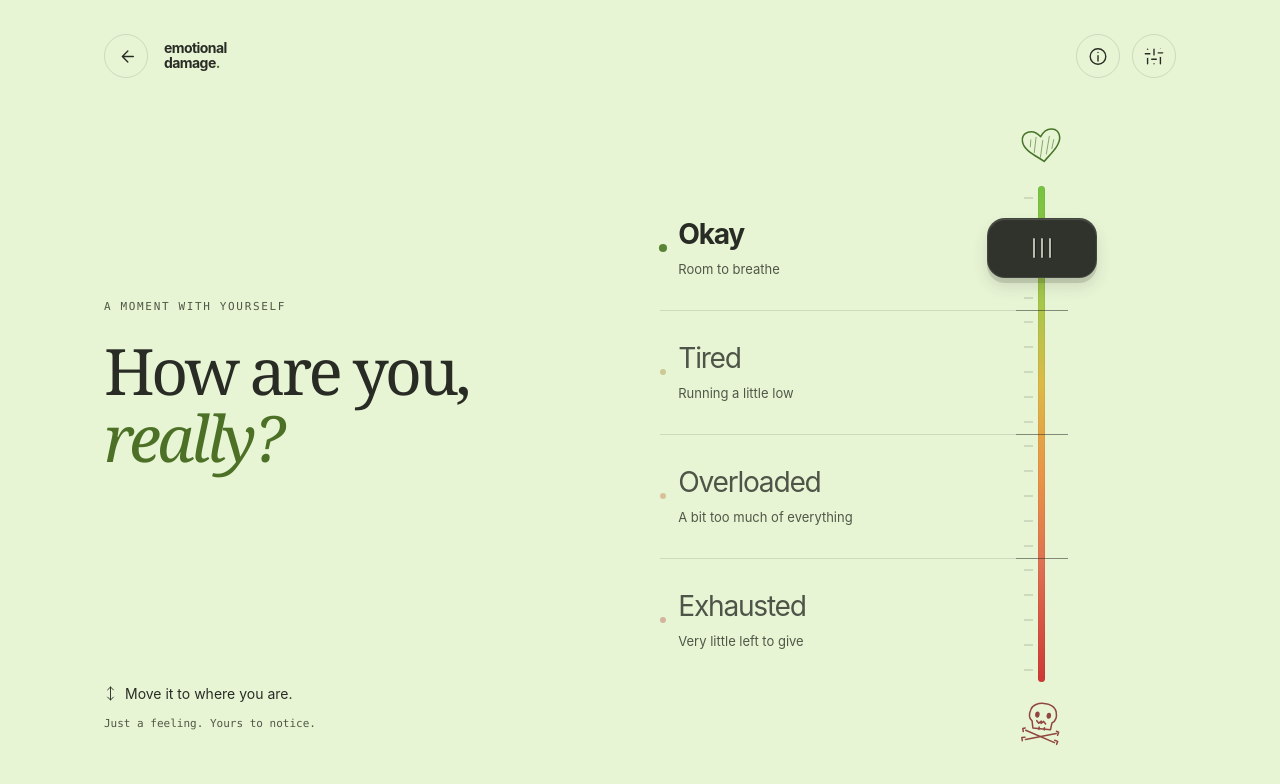
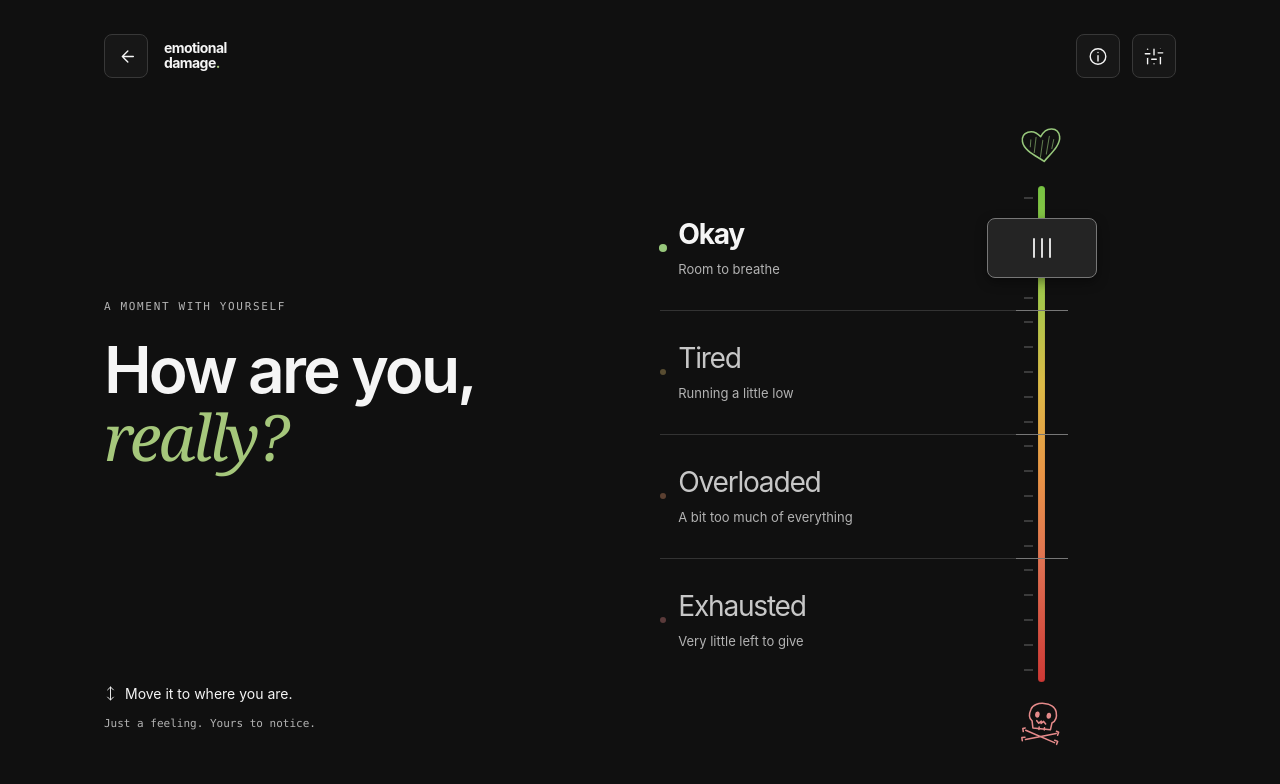
Before and after one commit to ValeriiZhyla/emotional-damage, a website: page public/index.html in a window 1280 px wide. Drawn offline with Linux system fonts and the light colour scheme.

Commit message:
Match the personal website dark minimal theme

```diff
--- /dev/null
+++ b/docs/0003-dark-minimal-theme.md
@@ -0,0 +1,36 @@
+# 0003: Dark minimal theme
+
+- Status: Accepted
+- Date: 2026-11-13
+
+## Context
+
+The user wants Emotional Damage to match the dark, minimal personal website,
+likes the colored italic question emphasis, and dislikes the changing page
+background. They requested the style change now and ideas for any later
+background treatment.
+
+## Decision
+
+Use the homepage's #101010 canvas, off-white primary text, neutral supporting
+text, thin gray borders, restrained corner radii and system sans-serif headings.
+Retain the italic serif emphasis and its green-to-red progression, using lighter
+accent colors for legibility on dark surfaces. Keep the gauge's color scale and
+heart/skull illustrations.
+
+Keep the page background and browser theme color constant at every position.
+Apply dark styling to both dialogs, controls, manifest and home-screen icons,
+regardless of the operating system's light/dark preference. Preserve responsive
+geometry, mobile illustration clearance, input behavior and localStorage schema.
+Advance the offline shell cache to v4.
+
+## Consequences
+
+The app shares the website's visual foundation while retaining its expressive
+question and scale. Selecting a stress level changes existing accents and the
+selected label, without recoloring the page or browser chrome. Saved positions
+and preferences survive the release.
+
+Possible follow-ups are still proposed: color the handle's thin border, add a
+small halo behind it, or use a very faint edge tint. These additional effects are
+not implemented; the user will choose whether to add one.
--- a/public/app.js
+++ b/public/app.js
@@ -118,20 +118,20 @@ for (let index = 0; index < 20; index++) {
 }
 
 const palette = [
-  { at: 0, paper: [225, 245, 207], accent: [66, 113, 34] },
-  { at: 4, paper: [239, 244, 219], accent: [85, 112, 42] },
-  { at: 9, paper: [249, 238, 202], accent: [126, 95, 29] },
-  { at: 14, paper: [249, 222, 198], accent: [154, 73, 35] },
-  { at: 19, paper: [247, 194, 185], accent: [159, 43, 43] },
+  { at: 0, accent: [151, 199, 123] },
+  { at: 4, accent: [178, 199, 122] },
+  { at: 9, accent: [224, 188, 112] },
+  { at: 14, accent: [231, 156, 112] },
+  { at: 19, accent: [229, 138, 138] },
 ];
 
-function moodColor(value, key) {
+function stressAccent(value) {
   const upper = palette.findIndex(stop => stop.at >= value);
-  if (upper <= 0) return `rgb(${palette[0][key].join(', ')})`;
+  if (upper <= 0) return `rgb(${palette[0].accent.join(', ')})`;
   const low = palette[upper - 1];
   const high = palette[upper];
   const fraction = (value - low.at) / (high.at - low.at);
-  return `rgb(${low[key].map((channel, index) => Math.round(channel + (high[key][index] - channel) * fraction)).join(', ')})`;
+  return `rgb(${low.accent.map((channel, index) => Math.round(channel + (high.accent[index] - channel) * fraction)).join(', ')})`;
 }
 
 function renderSaveNote() {
@@ -144,9 +144,7 @@ function renderValue() {
   input.value = state.value;
   input.setAttribute('aria-valuetext', text.position(text[`zone${zone}`], state.value % 5 + 1));
   if (!drag) root.style.setProperty('--position', `${(state.value + .5) * 5}%`);
-  root.style.setProperty('--paper', moodColor(state.value, 'paper'));
-  root.style.setProperty('--accent', moodColor(state.value, 'accent'));
-  document.querySelector('meta[name="theme-color"]').content = moodColor(state.value, 'paper');
+  root.style.setProperty('--accent', stressAccent(state.value));
   for (const [index, button] of zoneButtons.entries()) {
     button.classList.toggle('selected', index === zone);
     button.setAttribute('aria-pressed', String(index === zone));
--- a/public/style.css
+++ b/public/style.css
@@ -1,21 +1,21 @@
 :root {
-  color-scheme: light;
+  color-scheme: dark;
   font-family: -apple-system, BlinkMacSystemFont, "Segoe UI", sans-serif;
-  color: #292c25;
+  color: var(--ink);
   background: var(--paper);
-  --paper: #edf4d9;
-  --ink: #292c25;
-  --muted: #505746;
-  --accent: #53782d;
+  --paper: #101010;
+  --ink: #f5f5f5;
+  --muted: #b3b3b3;
+  --accent: #97c77b;
   --position: 12.5%;
-  --zone-0: #5a8435;
-  --zone-1: #9b791c;
-  --zone-2: #ba612b;
-  --zone-3: #ad3f38;
+  --zone-0: #97c77b;
+  --zone-1: #e0bc70;
+  --zone-2: #e79c70;
+  --zone-3: #e58a8a;
   -webkit-tap-highlight-color: transparent;
 }
 * { box-sizing: border-box; }
-body { margin: 0; background: var(--paper); transition: background-color .32s ease; }
+body { margin: 0; background: var(--paper); }
 button, input, a { touch-action: manipulation; }
 button, input { font: inherit; }
 button, a { color: inherit; }
@@ -26,8 +26,8 @@ button, a { -webkit-tap-highlight-color: transparent; }
 [hidden] { display: none !important; }
 .app { width: min(100%, 520px); height: 100svh; min-height: 100svh; margin-inline: auto; padding: max(18px, env(safe-area-inset-top)) 28px max(18px, env(safe-area-inset-bottom)); display: flex; flex-direction: column; }
 .toolbar { height: 48px; flex-shrink: 0; display: flex; align-items: center; gap: 12px; }
-.icon-button { width: 44px; height: 44px; flex-shrink: 0; display: inline-flex; align-items: center; justify-content: center; padding: 10px; border: 1px solid #292c2524; border-radius: 50%; background: transparent; text-decoration: none; transition: background .15s, transform .15s; }
-.icon-button:hover { background: #ffffff55; }
+.icon-button { width: 44px; height: 44px; flex-shrink: 0; display: inline-flex; align-items: center; justify-content: center; padding: 10px; border: 1px solid #383838; border-radius: 8px; background: #171717; text-decoration: none; transition: background .15s, border-color .15s, transform .15s; }
+.icon-button:hover { background: #202020; border-color: #969696; }
 .icon-button:active { transform: scale(.94); }
 .icon-button svg { width: 23px; height: 23px; fill: none; stroke: currentColor; stroke-width: 1.5; stroke-linecap: round; stroke-linejoin: round; }
 .slider-cut { stroke: var(--paper); stroke-width: 5; }
@@ -37,14 +37,14 @@ button, a { -webkit-tap-highlight-color: transparent; }
 main { flex: 1; min-height: 0; display: flex; flex-direction: column; }
 .introduction { flex-shrink: 0; padding-top: clamp(18px, 2.5svh, 28px); }
 .eyebrow { margin: 0; color: var(--muted); font: 9px/1.5 ui-monospace, "SFMono-Regular", Consolas, monospace; letter-spacing: .15em; }
-h1 { font: 400 clamp(34px, 9vw, 42px)/1.04 Georgia, "Times New Roman", serif; letter-spacing: -.055em; margin: 10px 0 0; }
-h1 em { color: var(--accent); font-weight: 400; }
+h1 { font-size: clamp(34px, 9vw, 42px); font-weight: 600; line-height: 1.04; letter-spacing: -.045em; margin: 10px 0 0; }
+h1 em { font-family: Georgia, "Times New Roman", serif; color: var(--accent); font-weight: 400; }
 .instrument { position: relative; flex: 1; min-height: 0; display: flex; flex-direction: column; justify-content: center; margin-top: 12px; }
 .end-symbol { width: 50px; height: 40px; flex-shrink: 0; margin-left: calc(74% - 25px); display: grid; place-items: center; }
 .end-symbol svg { width: 43px; height: 39px; fill: none; stroke: currentColor; stroke-width: 2; stroke-linecap: round; stroke-linejoin: round; }
-.heart { color: #47752a; transform: rotate(-8deg); }
+.heart { color: #97c77b; transform: rotate(-8deg); }
 .heart .sketch { opacity: .6; stroke-width: 1.3; }
-.skull { color: #914740; transform: rotate(6deg); }
+.skull { color: #e58a8a; transform: rotate(6deg); }
 .skull svg { height: 42px; }
 .skull ellipse { fill: currentColor; stroke: none; }
 .gauge { position: relative; flex: 1; min-height: 0; max-height: 58svh; margin-block: 10px; }
@@ -65,15 +65,15 @@ h1 em { color: var(--accent); font-weight: 400; }
 .ruler { position: absolute; inset: 0; pointer-events: none; }
 .rail { position: absolute; top: 0; bottom: 0; left: calc(74% - 3.5px); width: 7px; border-radius: 8px; background: linear-gradient(#77c342 0%, #a5c74b 23%, #dcba47 40%, #e99546 58%, #df7152 76%, #ce3935 100%); box-shadow: inset 0 0 0 1px #0000000d; }
 .ticks { position: absolute; inset: 0; }
-.tick { position: absolute; left: calc(74% - 18px); width: 9px; height: 1px; background: #292c2545; transform: translateY(-.5px); }
-.divider { position: absolute; left: 0; right: calc(26% - 26px); height: 1px; background: #292c2522; }
-.divider::after { content: ""; position: absolute; right: 0; width: 52px; height: 1px; background: #292c2575; }
+.tick { position: absolute; left: calc(74% - 18px); width: 9px; height: 1px; background: #666; transform: translateY(-.5px); }
+.divider { position: absolute; left: 0; right: calc(26% - 26px); height: 1px; background: #333; }
+.divider::after { content: ""; position: absolute; right: 0; width: 52px; height: 1px; background: #777; }
 .divider-one { top: 25%; }
 .divider-two { top: 50%; }
 .divider-three { top: 75%; }
-.handle { position: absolute; z-index: 1; left: 74%; top: var(--position); width: 100px; height: 54px; display: flex; justify-content: center; align-items: center; gap: 6px; border: 1px solid #ffffff17; border-radius: 16px; transform: translate3d(-50%, -50%, 0); background: #30332c; box-shadow: 0 5px 0 #171b1522, 0 9px 15px #30332c24, inset 0 1px 1px #ffffff28; transition: top .12s cubic-bezier(.22, 1, .36, 1), box-shadow .15s; }
-.handle span { display: block; width: 2px; height: 16px; border-radius: 2px; background: #b9bdae; box-shadow: 1px 0 1px #00000055; }
-.gauge.dragging .handle { transition: box-shadow .15s; box-shadow: 0 3px 0 #171b1522, 0 7px 12px #30332c24, inset 0 1px 1px #ffffff28; }
+.handle { position: absolute; z-index: 1; left: 74%; top: var(--position); width: 100px; height: 54px; display: flex; justify-content: center; align-items: center; gap: 6px; border: 1px solid #777; border-radius: 8px; transform: translate3d(-50%, -50%, 0); background: #242424; box-shadow: 0 4px 12px #0006; transition: top .12s cubic-bezier(.22, 1, .36, 1), box-shadow .15s; }
+.handle span { display: block; width: 2px; height: 16px; border-radius: 2px; background: #ddd; }
+.gauge.dragging .handle { transition: box-shadow .15s; box-shadow: 0 2px 6px #0006; }
 .gauge-input { position: absolute; left: calc(74% - 60px); top: -28px; width: 120px; height: calc(100% + 56px); margin: 0; opacity: 0; cursor: grab; writing-mode: vertical-lr; direction: ltr; touch-action: none; }
 .gauge-input:active { cursor: grabbing; }
 .gauge:has(.gauge-input:focus-visible) .handle { outline: 2px solid var(--ink); outline-offset: 5px; }
@@ -82,22 +82,22 @@ h1 em { color: var(--accent); font-weight: 400; }
 .drag-hint svg { width: 13px; height: 17px; fill: none; stroke: currentColor; stroke-width: 1.3; stroke-linecap: round; stroke-linejoin: round; }
 .quiet-note { margin: 10px 0 0; font: 10px/1.5 ui-monospace, "SFMono-Regular", Consolas, monospace; color: var(--muted); }
 .sr-only { position: absolute; width: 1px; height: 1px; padding: 0; margin: -1px; overflow: hidden; clip: rect(0, 0, 0, 0); white-space: nowrap; border: 0; }
-.sheet { width: min(100% - 24px, 456px); max-height: calc(100svh - 48px); margin: auto auto max(12px, env(safe-area-inset-bottom)); padding: 20px 26px 28px; border: 1px solid #292c2524; border-radius: 26px; color: var(--ink); background: #fbfaf5; overscroll-behavior: contain; box-shadow: 0 16px 70px #1d281f26; }
-.sheet::backdrop { background: #222b2045; backdrop-filter: blur(5px); -webkit-backdrop-filter: blur(5px); }
+.sheet { width: min(100% - 24px, 456px); max-height: calc(100svh - 48px); margin: auto auto max(12px, env(safe-area-inset-bottom)); padding: 20px 26px 28px; border: 1px solid #393939; border-radius: 12px; color: var(--ink); background: #111; overscroll-behavior: contain; box-shadow: 0 16px 70px #0006; }
+.sheet::backdrop { background: #000a; }
 .sheet[open] { animation: enter .22s ease-out; }
 .sheet-header { display: flex; align-items: center; justify-content: space-between; gap: 10px; }
 .sheet-header .icon-button { width: 38px; height: 38px; padding: 8px; }
-.sheet h2 { font: 400 31px/1.12 Georgia, "Times New Roman", serif; letter-spacing: -.045em; margin: 13px 0 16px; }
-.sheet-intro { font-size: 14px; line-height: 1.6; margin: 0 0 24px; color: #50554b; }
+.sheet h2 { font-size: 31px; font-weight: 600; line-height: 1.12; letter-spacing: -.045em; margin: 13px 0 16px; }
+.sheet-intro { font-size: 14px; line-height: 1.6; margin: 0 0 24px; color: var(--muted); }
 .level-guide { display: grid; gap: 20px; }
 .level-guide h3 { display: flex; align-items: center; gap: 9px; font-size: 15px; margin: 0 0 6px; font-weight: 650; }
-.level-guide p { font-size: 13px; line-height: 1.6; margin: 0; color: #5b6055; }
+.level-guide p { font-size: 13px; line-height: 1.6; margin: 0; color: var(--muted); }
 .dot-0 { color: var(--zone-0); }.dot-1 { color: var(--zone-1); }.dot-2 { color: var(--zone-2); }.dot-3 { color: var(--zone-3); }
-.sheet-footnote { border-top: 1px solid #292c251a; padding-top: 18px; margin: 24px 0 0; font-size: 11px; line-height: 1.6; color: #65695e; }
+.sheet-footnote { border-top: 1px solid #333; padding-top: 18px; margin: 24px 0 0; font-size: 11px; line-height: 1.6; color: #999; }
 .language-options { border: 0; padding: 0; margin: 28px 0 0; }
 .language-options legend { font-size: 12px; font-weight: 600; margin-bottom: 10px; }
-.language-options label { display: flex; align-items: center; gap: 12px; position: relative; min-height: 54px; padding: 0 15px; margin-bottom: 7px; border: 1px solid #292c2522; border-radius: 12px; cursor: pointer; font-size: 14px; }
-.language-options label:has(:checked) { background: #edf0e3; border-color: #7b8862; }
+.language-options label { display: flex; align-items: center; gap: 12px; position: relative; min-height: 54px; padding: 0 15px; margin-bottom: 7px; border: 1px solid #383838; border-radius: 8px; background: #171717; cursor: pointer; font-size: 14px; }
+.language-options label:has(:checked) { background: #202020; border-color: #969696; }
 .language-options input { position: absolute; opacity: 0; }
 .language-options label:has(:focus-visible) { outline: 2px solid var(--ink); outline-offset: 3px; }
 .language-check { margin-left: auto; visibility: hidden; }
@@ -105,14 +105,14 @@ h1 em { color: var(--accent); font-weight: 400; }
 .haptics-option { display: flex; align-items: center; gap: 16px; justify-content: space-between; margin: 24px 0; cursor: pointer; }
 .preference-label, .preference-caption { display: block; }
 .preference-label { font-size: 13px; font-weight: 600; }
-.preference-caption { font-size: 11px; color: #5b6055; margin-top: 5px; line-height: 1.5; }
-#haptics { -webkit-appearance: none; appearance: none; flex-shrink: 0; margin: 0; width: 46px; height: 28px; border: 1px solid #65695e; border-radius: 20px; background: #d8d9d1; position: relative; cursor: pointer; }
+.preference-caption { font-size: 11px; color: var(--muted); margin-top: 5px; line-height: 1.5; }
+#haptics { -webkit-appearance: none; appearance: none; flex-shrink: 0; margin: 0; width: 46px; height: 28px; border: 1px solid #777; border-radius: 20px; background: #242424; position: relative; cursor: pointer; }
 #haptics::after { content: ""; position: absolute; top: 3px; left: 3px; width: 20px; height: 20px; border-radius: 50%; background: #fff; box-shadow: 0 1px 3px #0003; transition: transform .15s; }
-#haptics:checked { background: #5e7742; border-color: #5e7742; }
-#haptics:checked::after { transform: translateX(18px); }
-.privacy-note { font-size: 12px; line-height: 1.7; color: #50554b; margin: 25px 0 6px; }
-.storage-note, .install-note { font-size: 11px; line-height: 1.65; color: #65695e; margin: 0; }
-.install-note { border-top: 1px solid #292c251a; padding-top: 16px; margin-top: 20px; }
+#haptics:checked { background: #f5f5f5; border-color: #f5f5f5; }
+#haptics:checked::after { transform: translateX(18px); background: #242424; }
+.privacy-note { font-size: 12px; line-height: 1.7; color: var(--muted); margin: 25px 0 6px; }
+.storage-note, .install-note { font-size: 11px; line-height: 1.65; color: #999; margin: 0; }
+.install-note { border-top: 1px solid #333; padding-top: 16px; margin-top: 20px; }
 .noscript { font-size: 12px; line-height: 1.5; }
 @keyframes enter { from { opacity: 0; transform: translateY(18px); } to { opacity: 1; transform: translateY(0); } }
 @media (min-width: 600px) and (min-height: 571px) { .app { width: min(100%, 620px); padding-inline: 40px; } .sheet { margin-bottom: auto; } }
@@ -136,7 +136,7 @@ h1 em { color: var(--accent); font-weight: 400; }
   .zone { gap: 12px; }
   .zone-title { font-size: clamp(23px, 2.2vw, 30px); }
   .zone-caption { font-size: 13px; max-width: 220px; margin-top: 8px; }
-  .handle { width: 110px; height: 60px; border-radius: 18px; }
+  .handle { width: 110px; height: 60px; }
   .handle span { height: 20px; }
   .gauge-input { left: calc(74% - 66px); width: 132px; top: -32px; height: calc(100% + 64px); }
   .check-in-footer { grid-column: 1; grid-row: 2; text-align: left; padding: 30px 0 20px; }
--- a/public/sw.js
+++ b/public/sw.js
@@ -1,4 +1,4 @@
-const CACHE = 'emotional-damage-shell-v3';
+const CACHE = 'emotional-damage-shell-v4';
 const SHELL = ['/', '/index.html', '/style.css', '/app.js', '/manifest.webmanifest', '/icons/icon.svg', '/icons/icon-192.png', '/icons/icon-512.png', '/icons/apple-touch-icon.png'];
 
 self.addEventListener('install', event => {
```
Also changed, not shown: AGENTS.md (+5 -0 lines), docs/index.md (+1 -0 lines), docs/verification.md (+16 -0 lines), public/index.html (+3 -3 lines), public/icons/apple-touch-icon.png, public/icons/icon-192.png, public/icons/icon-512.png, public/icons/icon.svg, public/manifest.webmanifest.
